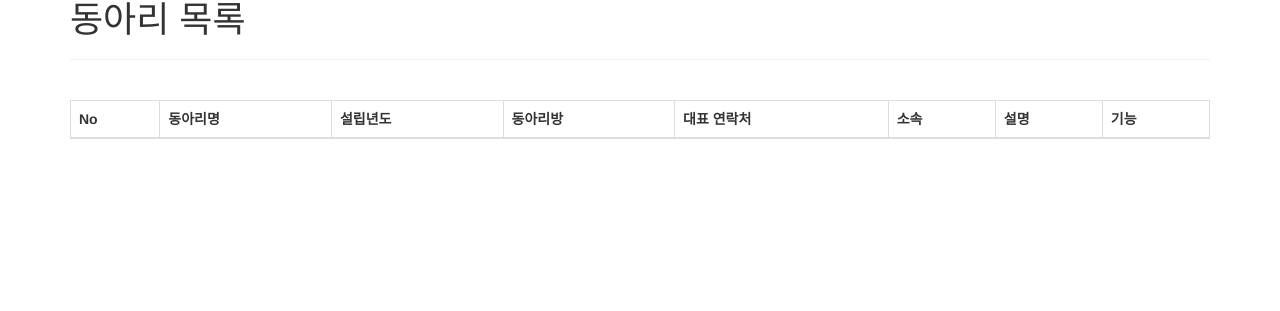
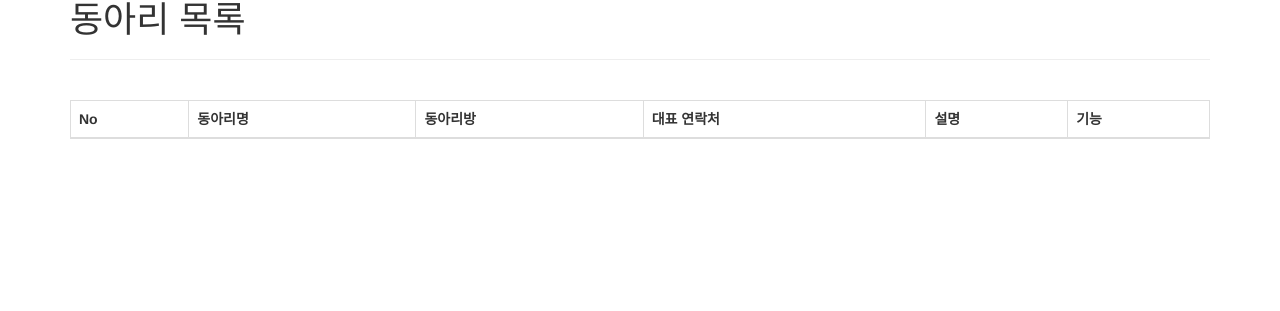
Before and after one commit to dnqlalgus/DB_term, a PHP site: page /club_view.php in a window 1280 px wide. Shown: the part 40-351 px from the top of the page. Run offline with PHP 8.4, Linux system fonts and the light colour scheme; data that the repository does not hold is empty; some libraries are stand-ins or nearby versions.

Commit message:
목록 줄임

```diff
--- a/club_view.php
+++ b/club_view.php
@@ -27,10 +27,8 @@ $res = mysql_query($query, $conn);
         <tr>
             <th>No</th>
             <th>동아리명</th>
-            <th>설립년도</th>
             <th>동아리방</th>
             <th>대표 연락처</th>
-            <th>소속</th>
             <th>설명</th>
             <th>기능</th>
         </tr>
@@ -42,10 +40,8 @@ $res = mysql_query($query, $conn);
             echo "<tr>";
             echo "<td>".$row_index."</td>";
             echo "<td>".$row['c_name']."</td>";
-            echo "<td>".$row['c_year']."</td>";
             echo "<td>".$row['c_room']."</td>";
             echo "<td>".$row['c_number']."</td>";
-            echo "<td>".$row['c_field']."</td>";
             echo "<td>".$row['detail']."</td>";
             echo "<td width='17%'>
                 <a href='club_form.php?c_id={$row['c_id']}'><button class='btn btn-primary btn-sm'>가입</button></a>
```
